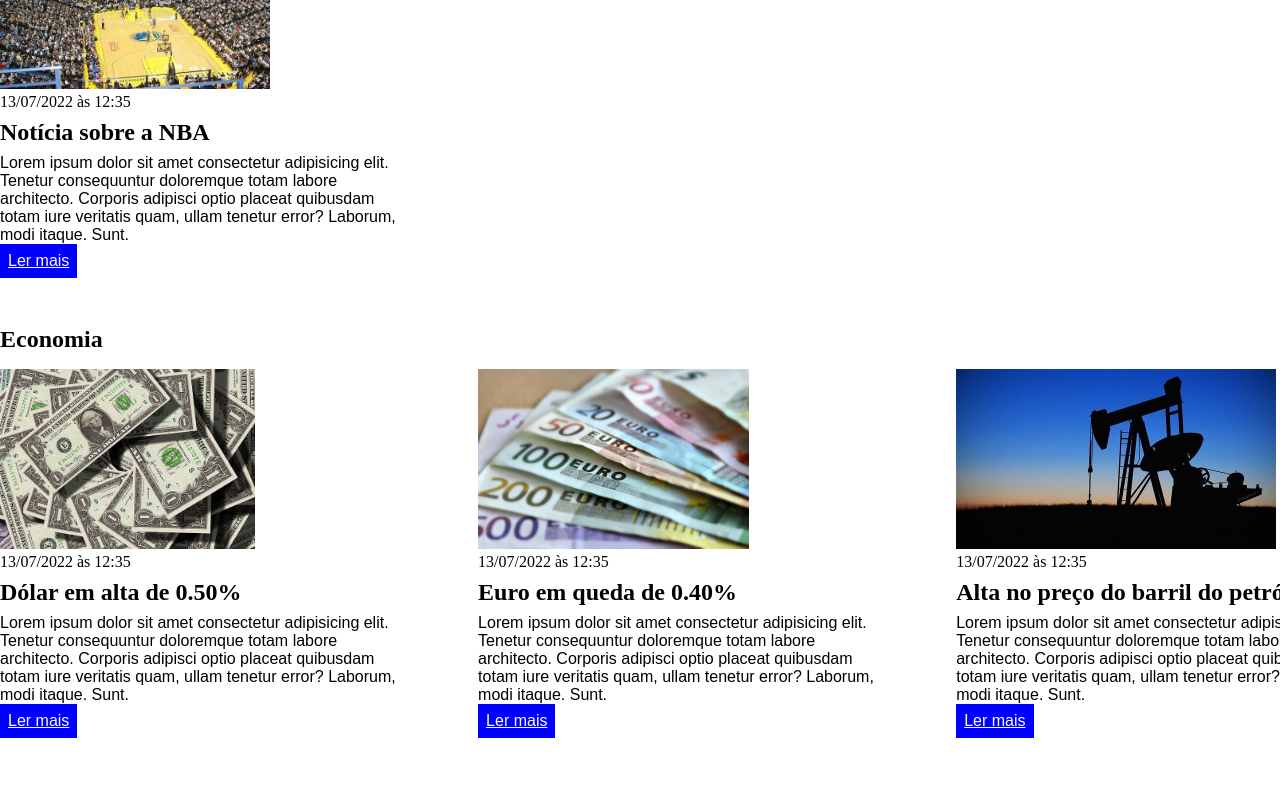
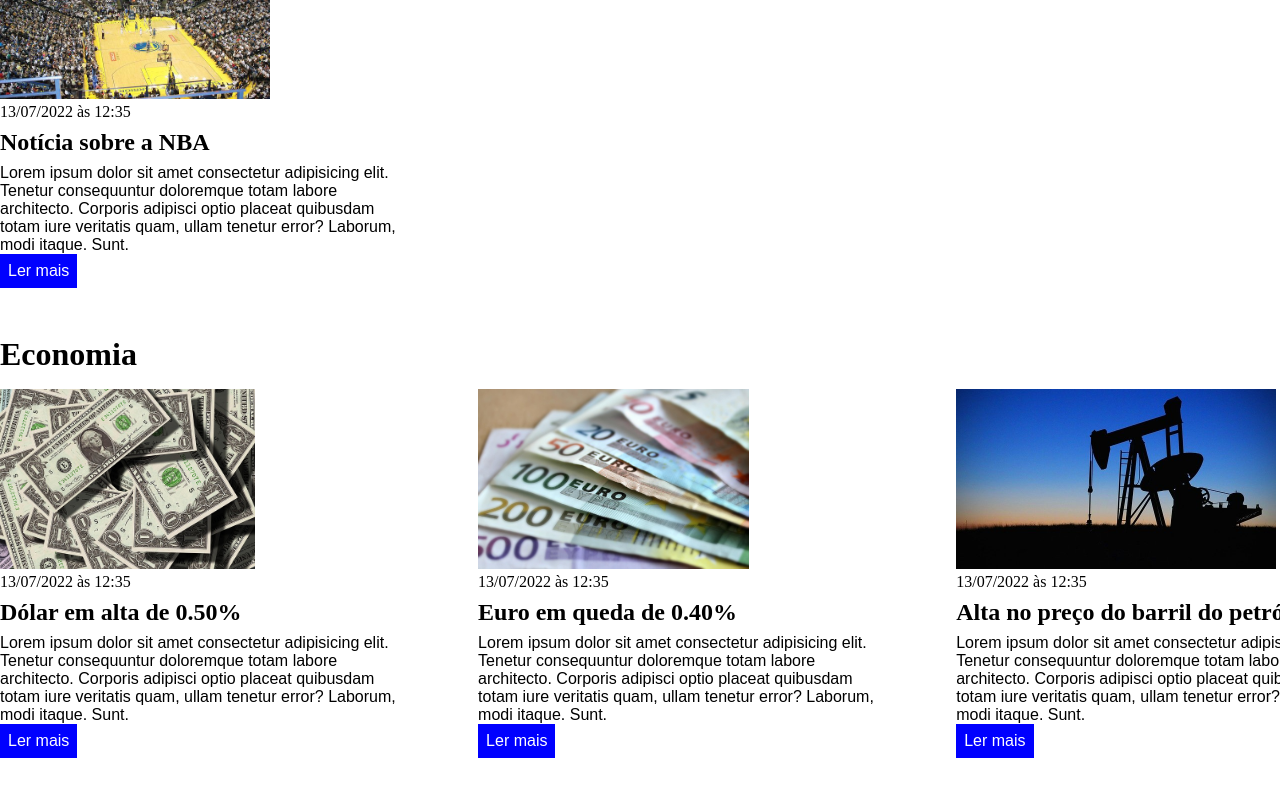
Before and after one commit to PaccoLucas/Aula_CSS, a plain HTML site: page index.html in a window 1280 px wide. Shown: the part 604-1394 px from the top of the page. Drawn offline with Linux system fonts and the light colour scheme.

Commit message:
Removendo underline dos links "Ler mais"

```diff
--- a/main.css
+++ b/main.css
@@ -62,6 +62,7 @@ section h2,
     color: #fff;
     padding: 8px;
     display: inline-block;
+    text-decoration: none;
 }
 
 .articles article p,
@@ -72,3 +73,7 @@ section h2,
 .articles article h3 {
     font-size: 24px;
 }
+
+section h2 {
+    font-size: 32px;
+}
```
